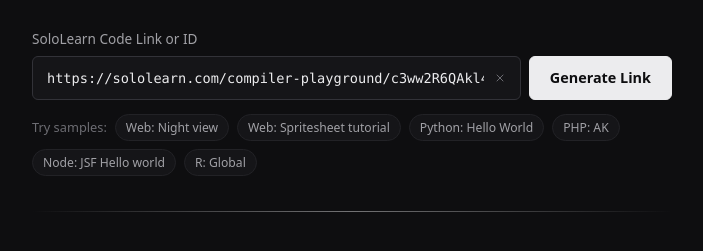
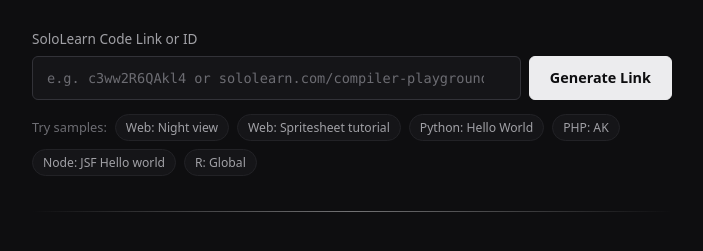
Before and after one commit to leni-2011/codes, a plain HTML site: page index.html in a window 1280 px wide. Shown: the part 269-520 px from the top of the page, without its empty margins (288-991 px from the left). Drawn offline with nearby package versions, Linux system fonts and the light colour scheme.

Commit message:
Update index.html

```diff
--- a/index.html
+++ b/index.html
@@ -28,7 +28,7 @@
           <div class="input-wrapper">
             <input type="text" id="codeInput" placeholder="e.g. c3ww2R6QAkl4 or sololearn.com/compiler-playground/…"
               spellcheck="false" autocomplete="off"
-              value="https://sololearn.com/compiler-playground/c3ww2R6QAkl4/?ref=app" />
+              value="" />
             <button id="clearBtn" type="button" class="clear-btn" aria-label="Clear input" title="Clear">
               <svg width="12" height="12" viewBox="0 0 24 24" fill="none" stroke="currentColor" stroke-width="2"
                 stroke-linecap="round" stroke-linejoin="round">
```
